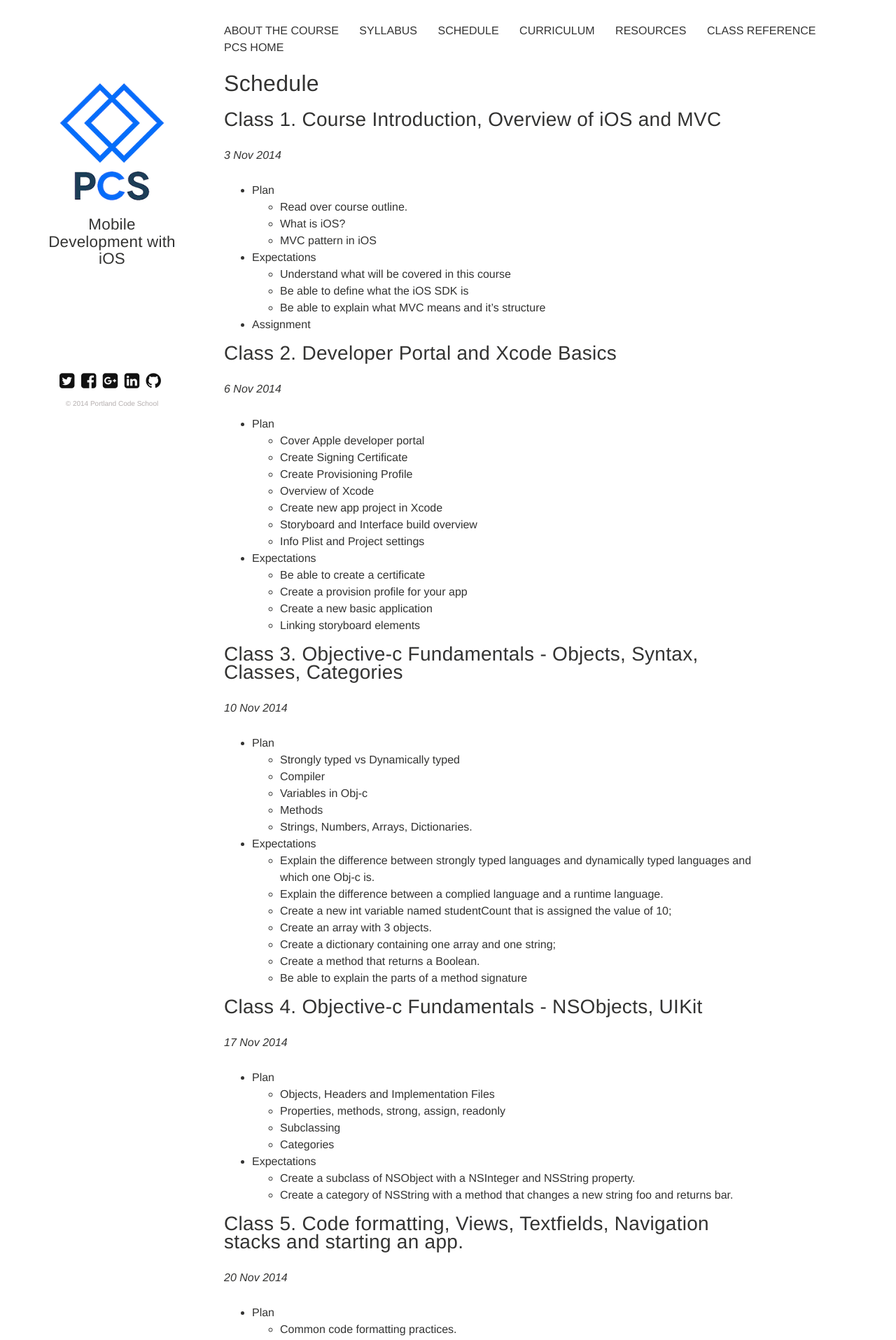
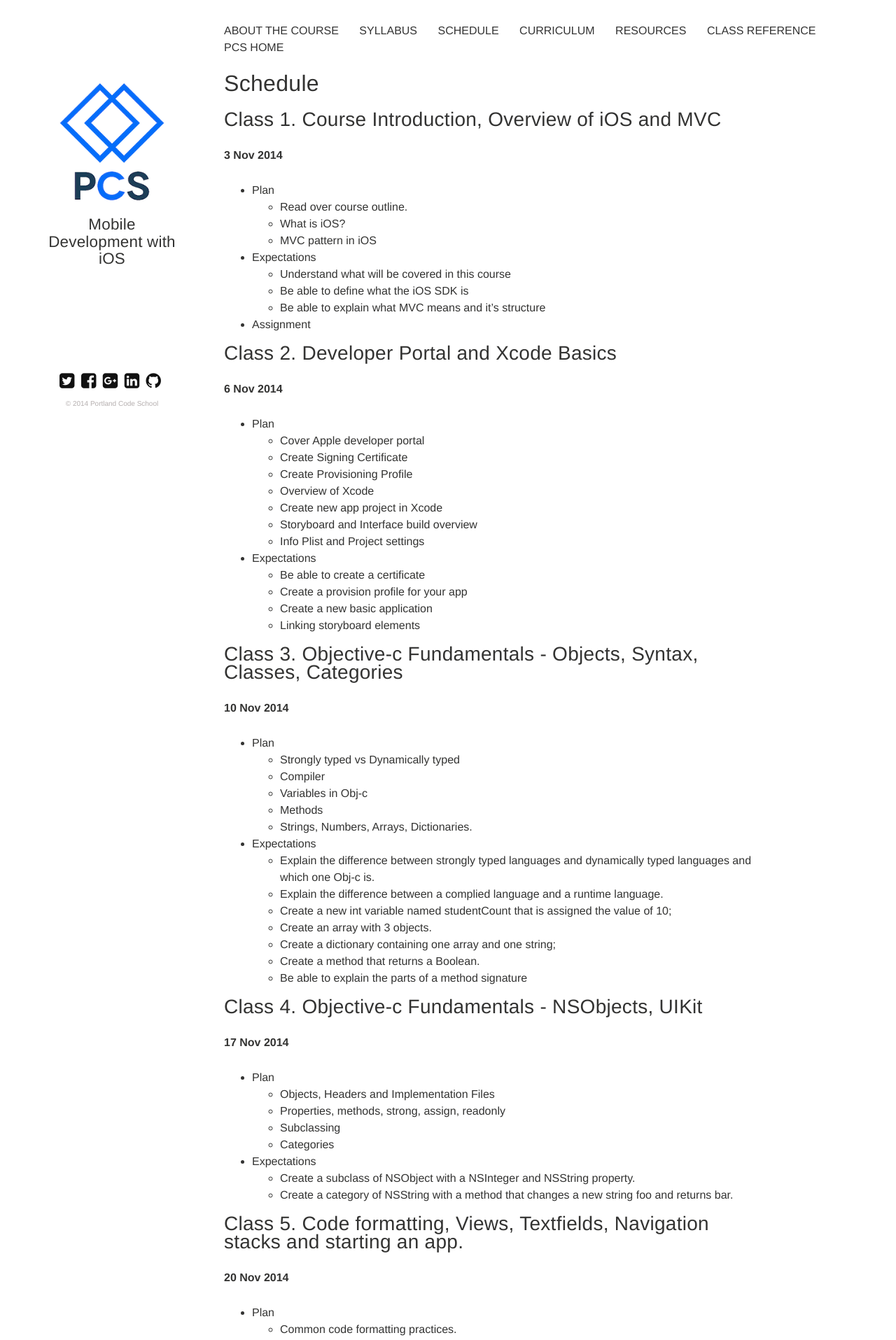
Before and after one commit to portlandcodeschool/ios, a Jekyll site: the page built from schedule.md, in a window 1280 px wide. Shown: the top 1915 px of the page at 70% size. Built offline with Jekyll 4.4.1, drawn with Linux system fonts in a browser that asks for light colours; nearby versions of some CDN libraries.

```diff
--- a/schedule.md
+++ b/schedule.md
@@ -7,7 +7,7 @@ tags: [schedule]
 ---
 
 ## Class 1. Course Introduction, Overview of iOS and MVC
-*3 Nov 2014*
+**3 Nov 2014**
 
   * Plan
     * Read over course outline.
@@ -20,8 +20,9 @@ tags: [schedule]
   * Assignment
 
 
+
 ## Class 2. Developer Portal and Xcode Basics
-*6 Nov 2014*
+**6 Nov 2014**
 
   * Plan
     * Cover Apple developer portal
@@ -39,7 +40,7 @@ tags: [schedule]
 
 
 ## Class 3. Objective-c Fundamentals - Objects, Syntax, Classes, Categories
-*10 Nov 2014*
+**10 Nov 2014**
 
   * Plan
     * Strongly typed vs Dynamically typed
@@ -58,7 +59,7 @@ tags: [schedule]
 
 
 ## Class 4. Objective-c Fundamentals - NSObjects, UIKit
-*17 Nov 2014*
+**17 Nov 2014**
 
   * Plan
     * Objects, Headers and Implementation Files
@@ -71,7 +72,7 @@ tags: [schedule]
 
 
 ## Class 5. Code formatting, Views, Textfields, Navigation stacks and starting an app.
-*20 Nov 2014*
+**20 Nov 2014**
 
   * Plan
     * Common code formatting practices.
@@ -88,7 +89,7 @@ tags: [schedule]
 
 
 ## Class 6. Table Views
-*24 Nov 2014*
+**24 Nov 2014**
 
   * Plan
     * What are table views
@@ -105,7 +106,7 @@ tags: [schedule]
 
 
 ## Class 7. Unit testing and clean code
-*1 Dec 2014*
+**1 Dec 2014**
 
   * Plan
     * Why unit testing is important
@@ -122,7 +123,7 @@ tags: [schedule]
 
 
 ## Class 8. Interface Builder - child controllers, containers, and tab controller
-*4 Dec 2014*
+**4 Dec 2014**
 
   * Plan
     * Nibs and Storyboard
@@ -142,7 +143,7 @@ tags: [schedule]
 
 
 ## Class 9. Collection Views
-*8 Dec 2015*
+**8 Dec 2015**
 
   * Plan
     * What is a Collection view
@@ -158,7 +159,7 @@ tags: [schedule]
 
 
 ## Class 10. Views and Gestures
-*11 Dec 2014*
+**11 Dec 2014**
 
   * Plan
     * UIButtons, UISegmentControls, UISwitches
@@ -175,13 +176,13 @@ tags: [schedule]
 
 
 # Saturday Class
-*13 Dec 2014*
+**13 Dec 2014**
 
 * 9 to 5pm (app work, individual help and Core graphics prep)
 
 
 ## Class 11. Core graphics
-*15 Dec 2014*
+**15 Dec 2014**
 
   * Plan
     * What is Core Graphics used for?
@@ -200,7 +201,7 @@ tags: [schedule]
 
 
 ## Class 12. Protocols, Notifications, Blocks, Animations
-*18 Dec 2014*
+**18 Dec 2014**
 
   * Plan
     * What is a Protocol?
@@ -219,7 +220,7 @@ tags: [schedule]
 
 
 ## Class 13. Animations and Autolayout
-*5 Jan 2014*
+**5 Jan 2014**
 
   * Plans
     * Cover basic animations
@@ -231,19 +232,19 @@ tags: [schedule]
     * Use Animations with Autolayout (animate ‘constraints’)
 
 ## Class 14. UIDynamics
-*8 Jan 2014*
+**8 Jan 2014**
 
 
 ## Class 15. Open QA, Review
-*12 Jan 2014*
+**12 Jan 2014**
 
 
 ## Class 16. Multiple MVCs - child controllers, containers, and tab controller
-*15 Jan 2014*
+**15 Jan 2014**
 
 
 ## Class 17. MultiThreading
-*19 Jan 2015*
+**19 Jan 2015**
 
   * Plan
     * What is GCD
@@ -260,7 +261,7 @@ tags: [schedule]
 
 
 ## Class 18. Networking
-*22 Jan 2015*
+**22 Jan 2015**
 
   * Plan
     * What is NSURLConnection/Session
@@ -272,7 +273,7 @@ tags: [schedule]
 
 
 ## Class 19. Working with Local Data - Documents and Core Data
-*26 Jan 2015*
+**26 Jan 2015**
 
   * Plan
     * What is Core Data
@@ -286,7 +287,7 @@ tags: [schedule]
 
 
 ## Class 20. Presenting data - Core data and Table View
-*29 Jan 2015*
+**29 Jan 2015**
 
   * Plan
     * NSFetchedResultsController
@@ -300,48 +301,48 @@ tags: [schedule]
 
 
 ## Class 21. Core Location, Mapkit
-*2 Feb 2015*
+**2 Feb 2015**
 
 
 ## Class 22. UI activity sharing
-*5 Feb 2015*
+**5 Feb 2015**
 
 
 ## Class 23. Camera, Actionsheet Controllers, Core motion, Alerts, Sharing
-*9 Feb 2015*
+**9 Feb 2015**
 
 
 ## Class 24. App Brainstorm
-*12 Feb 2015*
+**12 Feb 2015**
 
 
 ## Class 25. Open QA, Review
-*16 Feb 2015*
+**16 Feb 2015**
 
 
 ## Class 26. iPad, iPhone, Universal - Multiple storyboards, reusable code
-*19 Feb 2015*
+**19 Feb 2015**
 
 
 ## Class 27. App work
-*23 Feb 2015*
+**23 Feb 2015**
 
 
 ## Class 28. App work
-*26 Feb 2015*
+**26 Feb 2015**
 
 
 ## Class 29. App work
-*2 Mar 2015*
+**2 Mar 2015**
 
 
 ## Class 30. App work
-*5 Mar 2015*
+**5 Mar 2015**
 
 
 ## Class 31. Preparing your app for distribution
-*9 Mar 2015*
+**9 Mar 2015**
 
 
 ## Class 32. Wrap up
-*12 Mar 2015*
+**12 Mar 2015**
```
